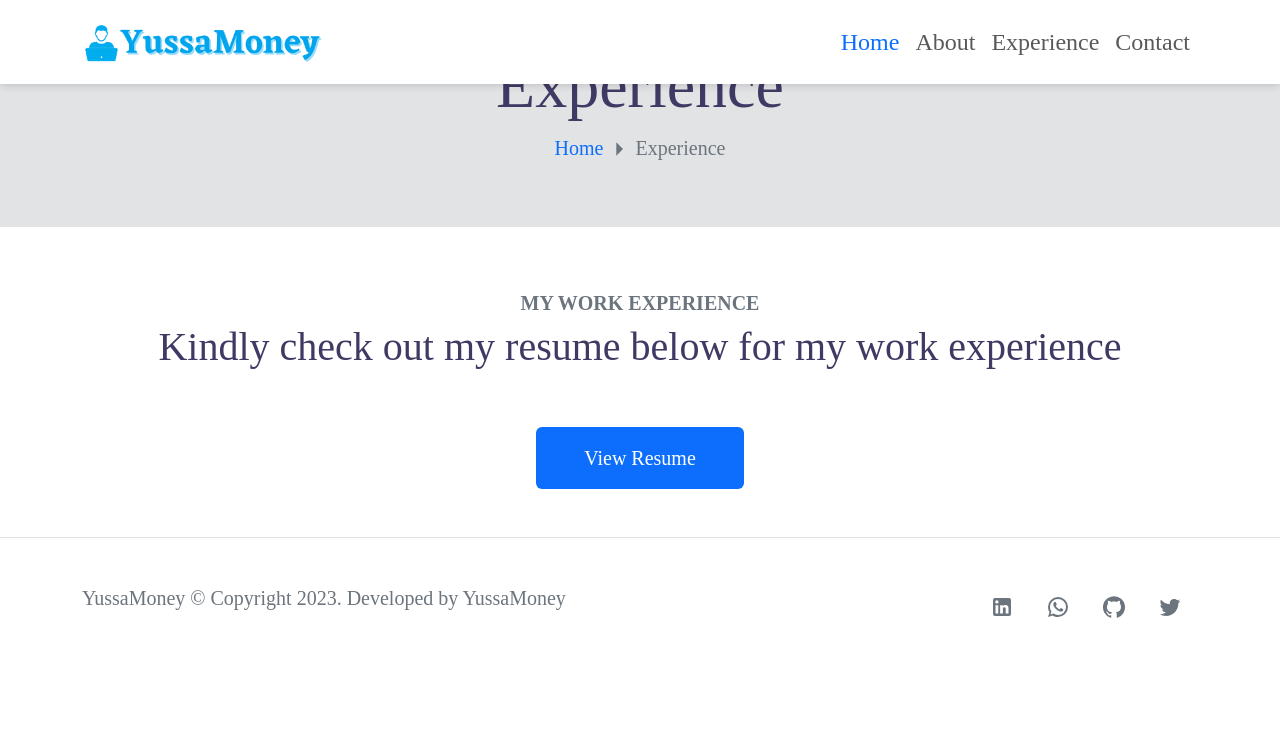
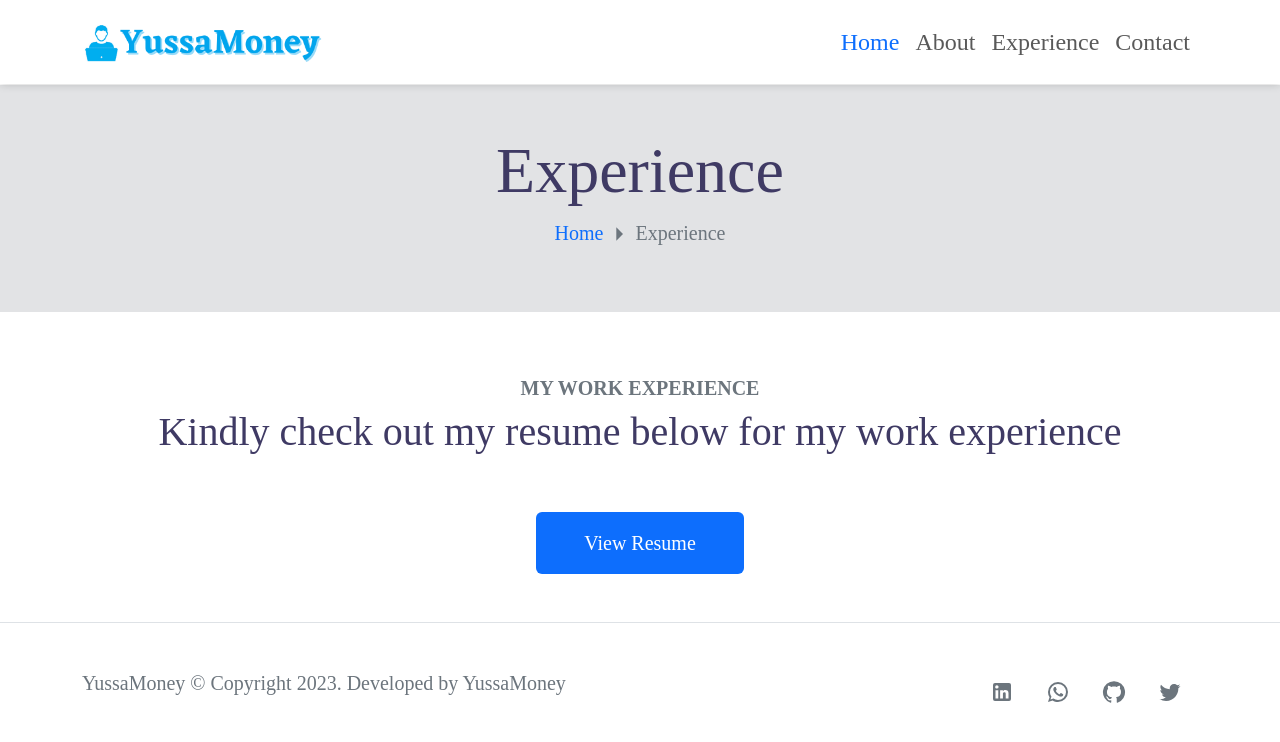
Before and after one commit to YussaMoney/Yussa-Portfolio, a React (Create React App) app: page /experience in a window 1280 px wide. Shown: the top 742 px of the page. Built offline with nearby package versions, Linux system fonts and the light colour scheme.

Commit message:
Fixed: Margin top error

```diff
--- a/src/About.js
+++ b/src/About.js
@@ -12,7 +12,7 @@ import PeopleIcon from '@mui/icons-material/People';
 
 export default function About() {
   return (
-    <div className="about">
+    <div className="margin-top">
       <section className="text-center mb-3 bg-secondary-subtle">
         <div className="container py-5">
           <h1 className="heading">About Me</h1>
--- a/src/Content.js
+++ b/src/Content.js
@@ -5,7 +5,7 @@ import authorImg from "./images/me4 (2).jpg";
 export default function Content() {
   return (
     <div className="container-fluid px-0">
-      <div className="content">
+      <div className="margin-top">
         <section className="bg-secondary-subtle py-5">
           <div className="container d-flex profile">
             <div className="hello">
--- a/src/index.css
+++ b/src/index.css
@@ -18,8 +18,7 @@ body {
   box-shadow: 0px 0px 9px rgba(0, 0, 0, 0.2);
 }
 
-.content,
-.about {
+.margin-top {
   margin-top: 85px;
 }
 
```
